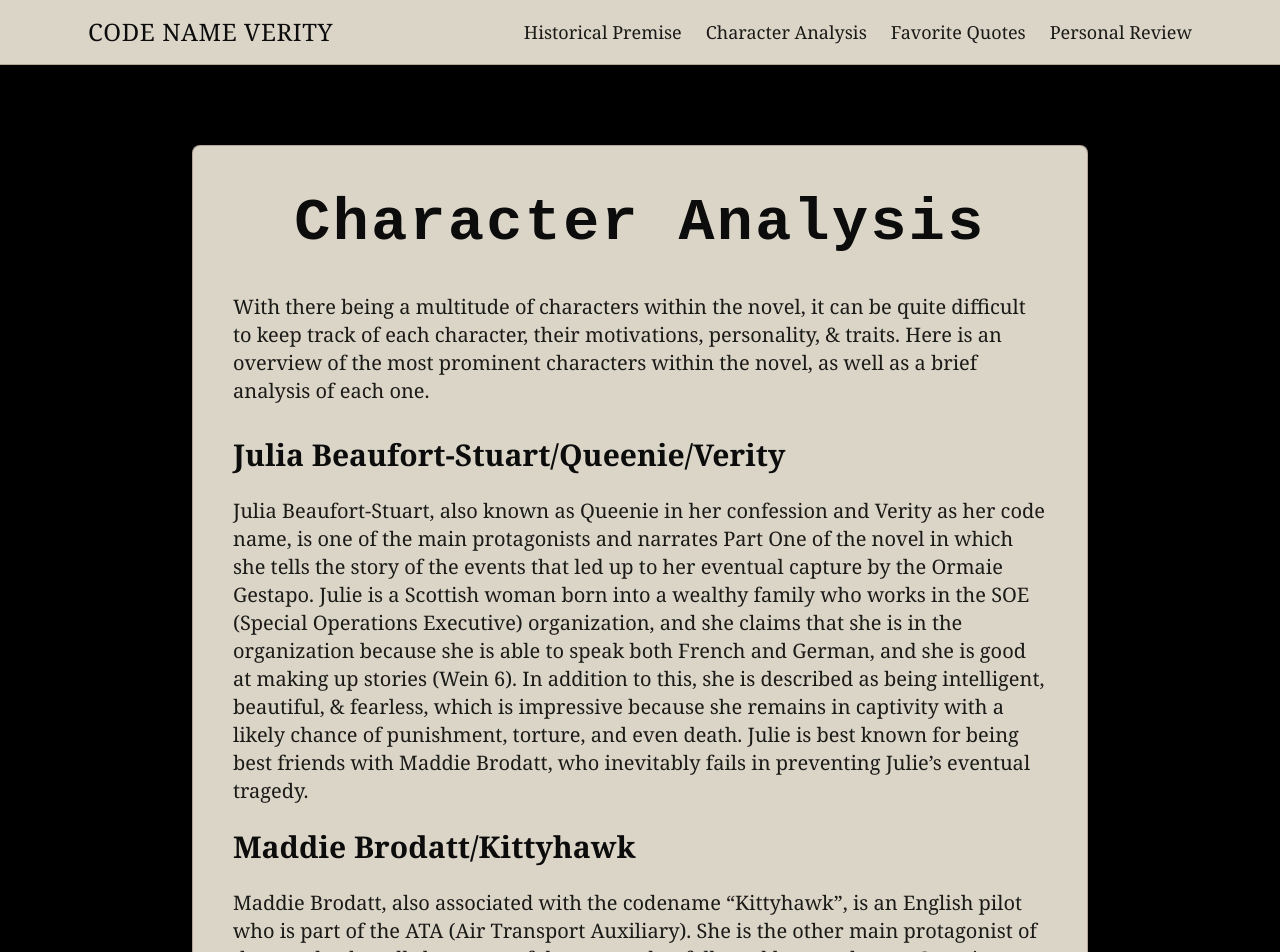
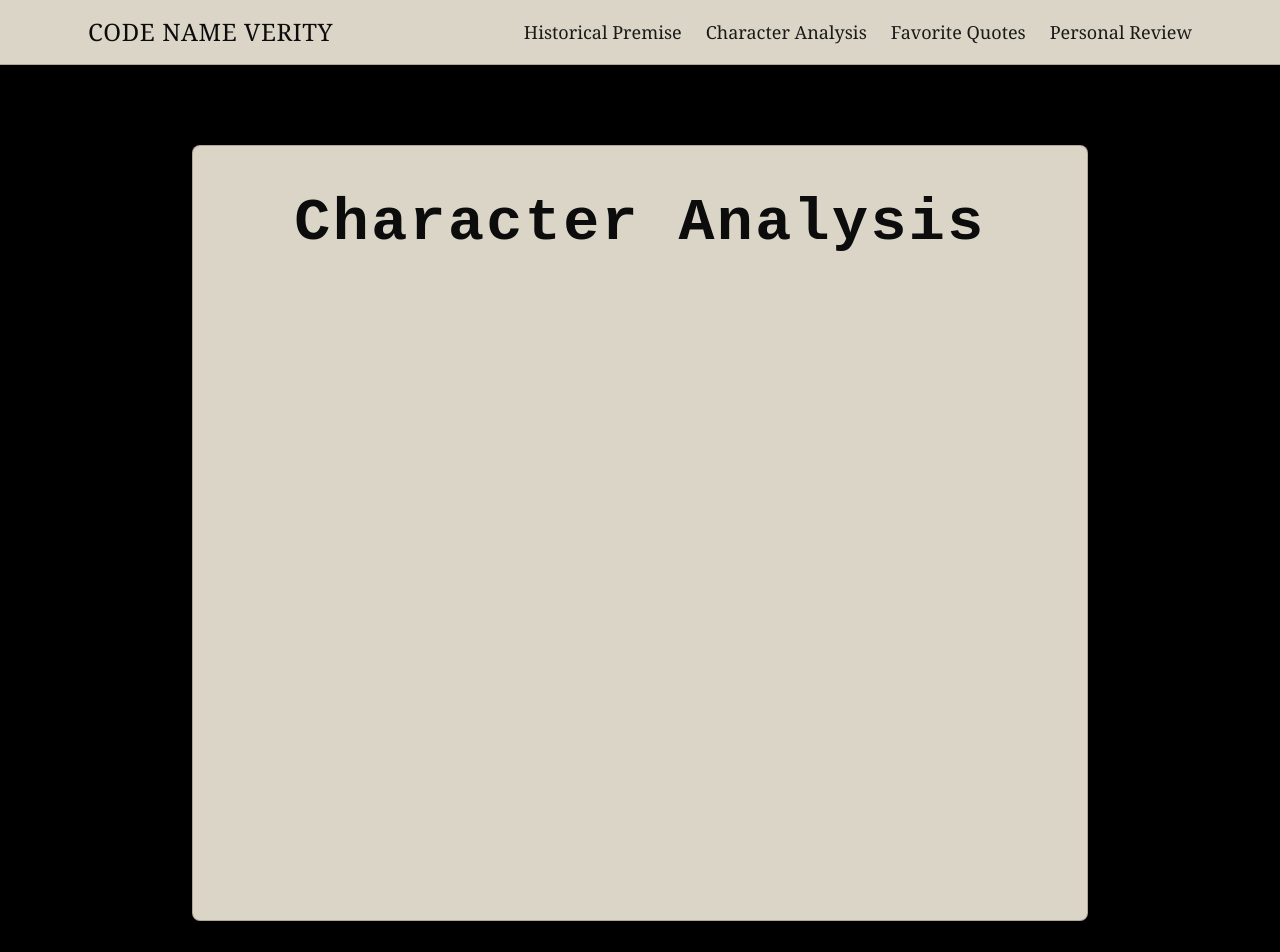
Before and after one commit to r3men/cnvwebsite, a Next.js app: page /character-analysis in a window 1280 px wide. Shown: the top 952 px of the page. Built offline with nearby package versions, Linux system fonts and the light colour scheme.

Commit message:
Update page.tsx

```diff
--- a/app/character-analysis/page.tsx
+++ b/app/character-analysis/page.tsx
@@ -11,37 +11,40 @@ export default function CharacterAnalysis() {
             Character Analysis
           </h1>
 
-          <p className="text-lg md:text-xl text-dossier-ink/80">
-            With there being a multitude of characters within the novel, it can be quite difficult to keep track of each character, their motivations, personality, & traits. Here is an overview of the most prominent characters within the novel, as well as a brief analysis of each one.
+          <p className="text-lg md:text-xl text-dossier-ink/80 opacity-0 animate-fadeIn">
+            With there being a multitude of characters within the novel, it can be quite difficult to keep track of each character, their motivations, personality, & traits...
           </p>
 
-          <section className="space-y-6">
-            <h2 className="text-2xl md:text-3xl font-bold text-dossier-title">
+          <section className="space-y-6 opacity-0 animate-fadeIn delay-100">
+            <h2 className="text-2xl md:text-3xl font-bold text-dossier-title hover:text-dossier-ink/90 hover:scale-105 transition-transform duration-300">
               Julia Beaufort-Stuart/Queenie/Verity
             </h2>
             <p className="text-lg md:text-xl text-dossier-ink/80">
-              Julia Beaufort-Stuart, also known as Queenie in her confession and Verity as her code name, is one of the main protagonists and narrates Part One of the novel in which she tells the story of the events that led up to her eventual capture by the Ormaie Gestapo. Julie is a Scottish woman born into a wealthy family who works in the SOE (Special Operations Executive) organization, and she claims that she is in the organization because she is able to speak both French and German, and she is good at making up stories (Wein 6). In addition to this, she is described as being intelligent, beautiful, & fearless, which is impressive because she remains in captivity with a likely chance of punishment, torture, and even death. Julie is best known for being best friends with Maddie Brodatt, who inevitably fails in preventing Julie’s eventual tragedy.
+              Julia Beaufort-Stuart, also known as Queenie...
             </p>
+            <hr className="border-dossier-stain/50 my-6" />
 
-            <h2 className="text-2xl md:text-3xl font-bold text-dossier-title">
+            <h2 className="text-2xl md:text-3xl font-bold text-dossier-title hover:text-dossier-ink/90 hover:scale-105 transition-transform duration-300">
               Maddie Brodatt/Kittyhawk
             </h2>
             <p className="text-lg md:text-xl text-dossier-ink/80">
-              Maddie Brodatt, also associated with the codename “Kittyhawk”, is an English pilot who is part of the ATA (Air Transport Auxiliary). She is the other main protagonist of the novel, who tells her story of the events that followed her crash near Ormaie. Maddie was born into a working-class family and was comparatively born into worse conditions than Julie. Still, with the help and teachings of Dympna Wythenshawe, a female pilot who Maddie meets, Maddie is able to defy the norms of women not being fit to fly and becomes a highly valued member of the ATA. Maddie is characterized by her overwhelming amount of bravery, friendship, and her commitment to saving Julie from the Ormaie Gestapo. Maddie’s willingness to do whatever it takes to bring Julie home is an indication of her bright personality and perseverance.
+              Maddie Brodatt, also associated with the codename “Kittyhawk”...
             </p>
+            <hr className="border-dossier-stain/50 my-6" />
 
-            <h2 className="text-2xl md:text-3xl font-bold text-dossier-title">
+            <h2 className="text-2xl md:text-3xl font-bold text-dossier-title hover:text-dossier-ink/90 hover:scale-105 transition-transform duration-300">
               Jamie Beaufort-Stuart
             </h2>
             <p className="text-lg md:text-xl text-dossier-ink/80">
-              Jamie Beaufort-Stuart is the brother of Julie who becomes a pilot during the beginning of the war. However, during one of his flights, he was shot down over the North Sea. While at his stay in the hospital due to severe frostbite, Maddie meets Jamie for the first time. Due to their similar professions, they become well acquainted with each other, soon sparking a sense of romantic chemistry between them. At one point, when Julie recommends that Maddie fly the plane, Jamie becomes concerned that something awful will happen to her (Wein 176-177).  Jamie’s care for both Julie & Maddie’s safety demonstrates his caring, thoughtful, & loving nature. Even towards the end of the novel, when Maddie informs Jamie of the bad news in regards to his sister, he understands that she was just trying to do the right thing. Despite initial skepticism at first, Jamie completely forgives Maddie upon reading Julie’s written confession. Overall, Jamie’s entire personality embodies the novel’s central themes of kindness, loyalty, and love, serving as a moral compass for both Julie and Maddie.
+              Jamie Beaufort-Stuart is the brother of Julie...
             </p>
+            <hr className="border-dossier-stain/50 my-6" />
 
-            <h2 className="text-2xl md:text-3xl font-bold text-dossier-title">
+            <h2 className="text-2xl md:text-3xl font-bold text-dossier-title hover:text-dossier-ink/90 hover:scale-105 transition-transform duration-300">
               SS-Hauptsturmführer von Linden/The Captain
             </h2>
             <p className="text-lg md:text-xl text-dossier-ink/80">
-              SS-Hauptsturmführer von Linden, more commonly referred to as “The Captain” or simply von Linden, is the captain and overseer of the Ormaie Gestapo who delegates punishments, torture, and executions to those who he feels deserve it most. Von Linden is feared immensely by Julie, who states he “blinds me with fear” (Wein 114). Von Linden essentially controls everything that happens to Julie, deciding if she should be tortured, what she needs to write, and ultimately her survival. However, despite his depiction as an antagonist, von Linden is just like any other human being; he experiences internal conflict. Moreover, Von Linden & Julie even develop a connection throughout Julie’s captivity, with Julie conversing with him about his daughter, Isolde, reminding von Linden that he is also a father at heart. Eventually, fearing consequences from his actions, von Linden commits suicide in fear of what higher officials may do to him. Ultimately, von Linden’s decision to kill himself was an illustration of this idea that conflict & fear is inescapable, no matter who you are.
+              SS-Hauptsturmführer von Linden, more commonly referred to as “The Captain”...
             </p>
           </section>
         </div>
```
